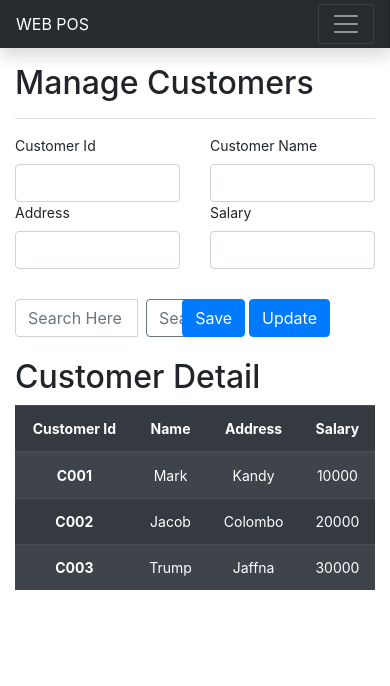
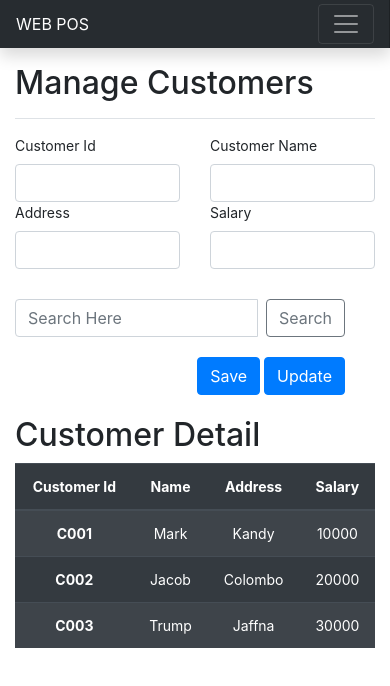
Before and after one commit to Practise-playground/POS-FrontEnd-with-Bootstrap-2, a website: page manage-customers.html in a window 390 px wide. Drawn offline with nearby package versions, Linux system fonts and the light colour scheme.

Commit message:
Add an additional media query for button-group class in dashboard.css to increase the responsiveness.
Add margin-bottom to search bar and search button for width less than 576px to seperate Save and Update buttons from search bar and search button.

```diff
--- a/css/dashboard.css
+++ b/css/dashboard.css
@@ -163,3 +163,9 @@ table{
     display: flex;
     justify-content: flex-end;
 }
+
+@media all and (max-width: 575px){
+    .button-group{
+        margin-bottom: 20px;
+    }
+}
--- a/manage-customers.html
+++ b/manage-customers.html
@@ -123,11 +123,11 @@
                     <!--Add Search field, and Save and Update buttons-->
                     <div class="col-12 row">
                         <br>
-                        <div class="input-group col-8 row button-group">
+                        <div class="input-group col-lg-9 col-sm-8  row button-group">
                             <input type="text" class="form-control col-12" placeholder="Search Here">&nbsp;&nbsp;
                             <button class="btn btn-outline-secondary" type="button" id="button-addon2">Search</button>
                         </div>
-                        <div class="col-4 save-update">
+                        <div class="col-lg-3 col-sm-4  save-update">
                             <button type="submit" class="btn btn-primary">Save</button>&nbsp;
                             <button type="submit" class="btn btn-primary">Update</button>
                         </div>
```
